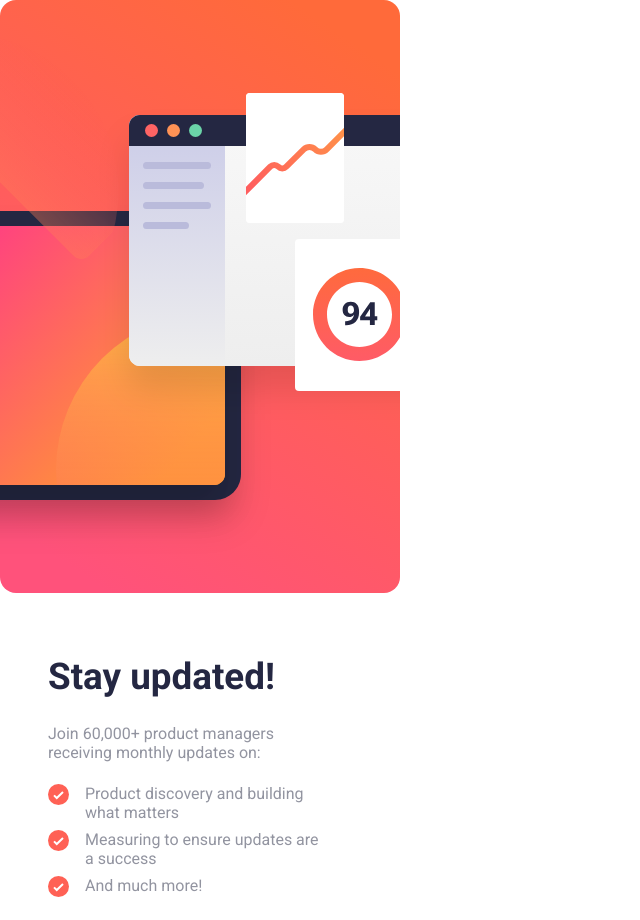
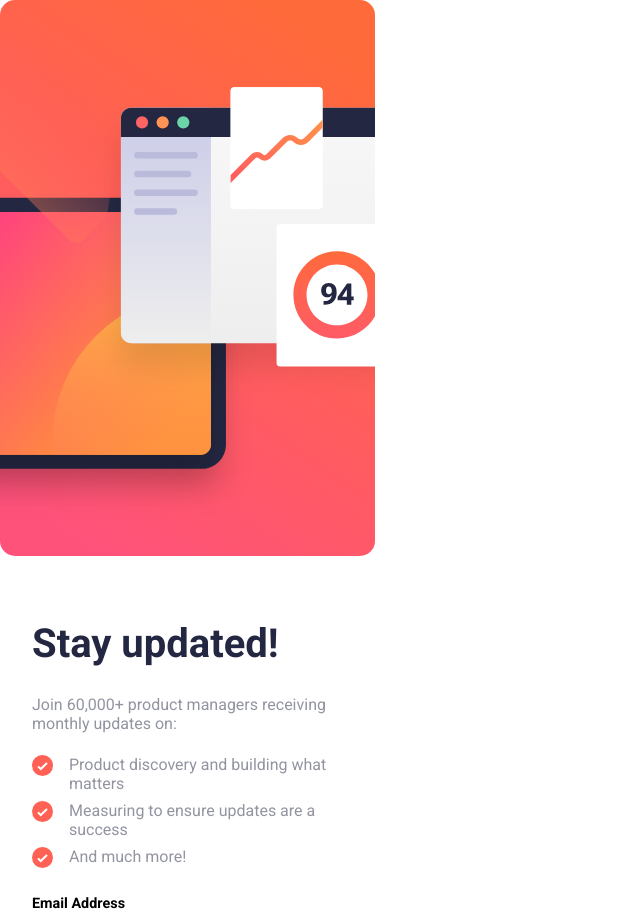
Before and after one commit to ItaloDev-Marcelo/Newsletter-sign-up-CH8, a React (Vite) app: page / in a window 1280 px wide. Shown: the top 920 px of the page, without its empty margins (0-640 px from the left). Built offline with nearby package versions, Linux system fonts and the light colour scheme.

Commit message:
update 1.3

```diff
--- a/src/App.css
+++ b/src/App.css
@@ -26,6 +26,14 @@ button:hover , button:active {
   background: linear-gradient(120deg,#e44a3c, #ff6f61);
   box-shadow: 0 8px 15px rgba(255, 111, 97, 0.4); /* Sombra mais intensa */
   transform: translateY(2px);
+}
+
+picture {
+  width: 100vw;
+}
+
+picture > img {
+  width: 100%;
 }
 
 h1,h2,h3, #success-txt {
@@ -86,11 +94,11 @@ body {
 
 
 #header-content {
-  padding: 2em 3em;
+  padding: 2em;
 }
 
 #header-content #header-title {
-  font-size: 2.3em;
+  font-size: 2.5em;
   padding: .7em 0;
 }
 
@@ -192,3 +200,16 @@ label {
   position: relative;
   top: 20%;
 }
+
+@media (min-width: 450px) {
+
+  picture {
+    max-width: 100%;
+  }
+
+  picture > img {
+    max-width: 100%;
+  }
+
+
+}
```
